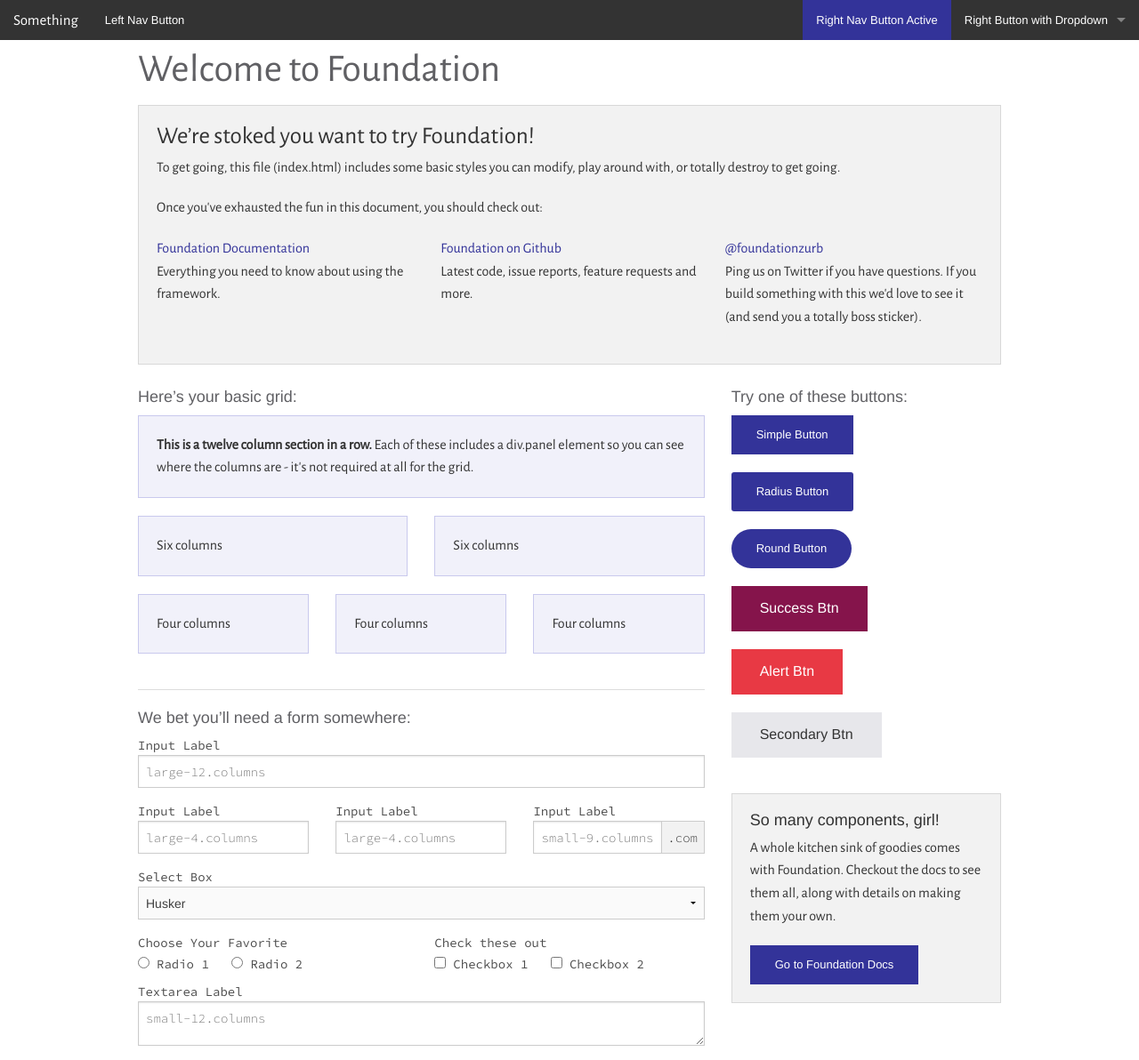
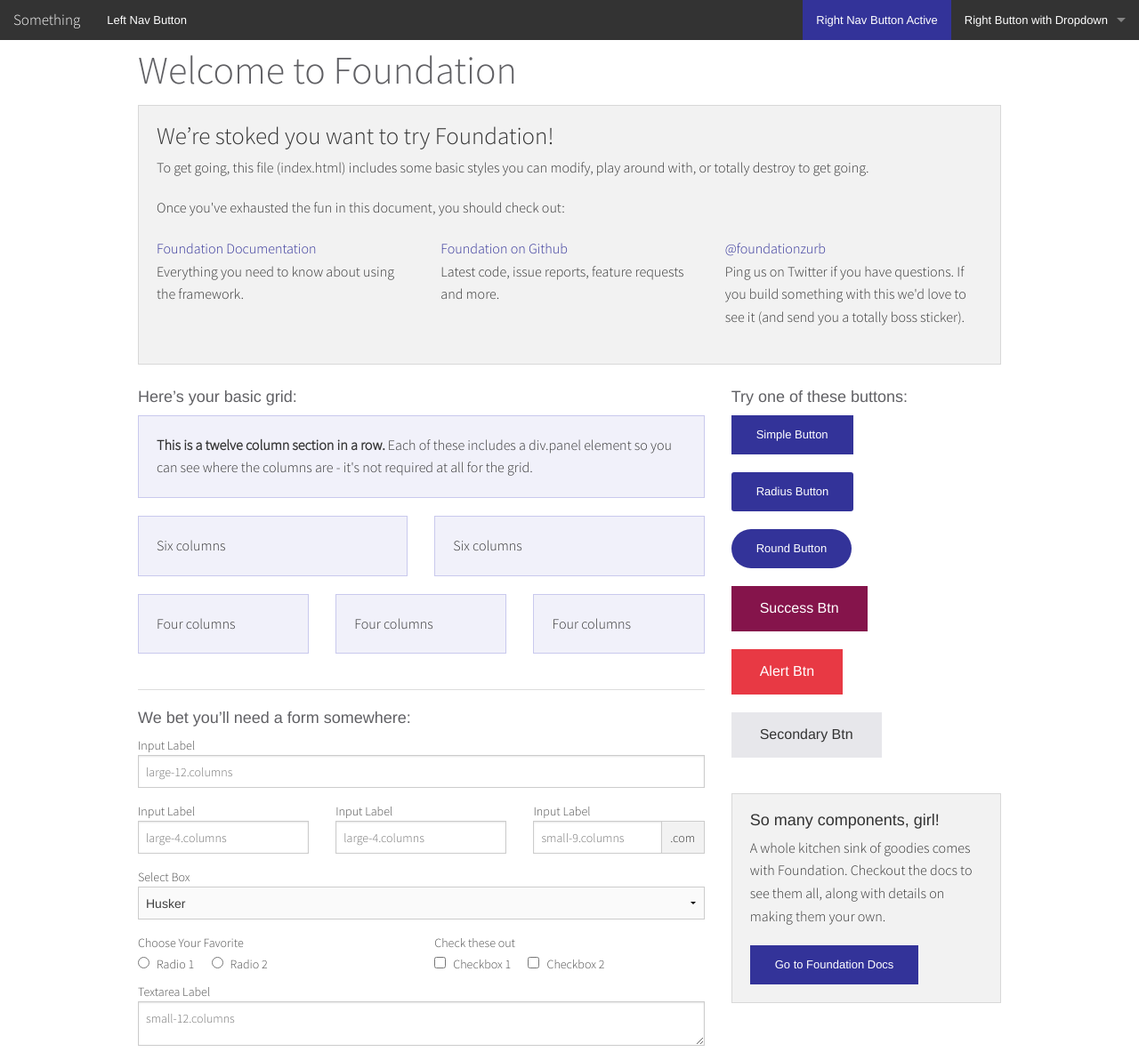
Before and after one commit to justindietert/codeup.dev, a PHP site: page /foundation/work.html in a window 1280 px wide. Shown: the whole page at 89% size. Run offline with PHP 8.4, Linux system fonts and the light colour scheme; some libraries are stand-ins or nearby versions.

Commit message:
changed font for portfolio page

```diff
--- a/public/foundation/css/app.css
+++ b/public/foundation/css/app.css
@@ -3,13 +3,13 @@
 -------------------------------------------------- */
 
 body {
-    font-family: 'Source Code Pro', monospace;
+    font-family: 'Source Sans Pro', sans-serif;
     font-weight: 300;
     /*background-color: #e7e7eb;   */
 }
 
 h1, h2, h3, p {
-    font-family: 'Alegreya Sans', sans-serif;
+    font-family: 'Source Sans Pro', sans-serif;
 }
 
 h1, h2 {
--- a/public/foundation/work.html
+++ b/public/foundation/work.html
@@ -12,7 +12,7 @@
     <link rel="stylesheet" href="/foundation/css/foundation.css" />
 
     <!-- Custom Google Fonts -->
-    <link href='http://fonts.googleapis.com/css?family=Source+Code+Pro:300,400|Alegreya+Sans:100,300,400,400italic' rel='stylesheet' type='text/css' />
+    <link href='http://fonts.googleapis.com/css?family=Source+Code+Pro:300,400|Source+Sans+Pro:300,300italic' rel='stylesheet' type='text/css' />
 
     <!-- FontAwesome icons-->
     <link rel="stylesheet" href="//maxcdn.bootstrapcdn.com/font-awesome/4.3.0/css/font-awesome.min.css" />
```
